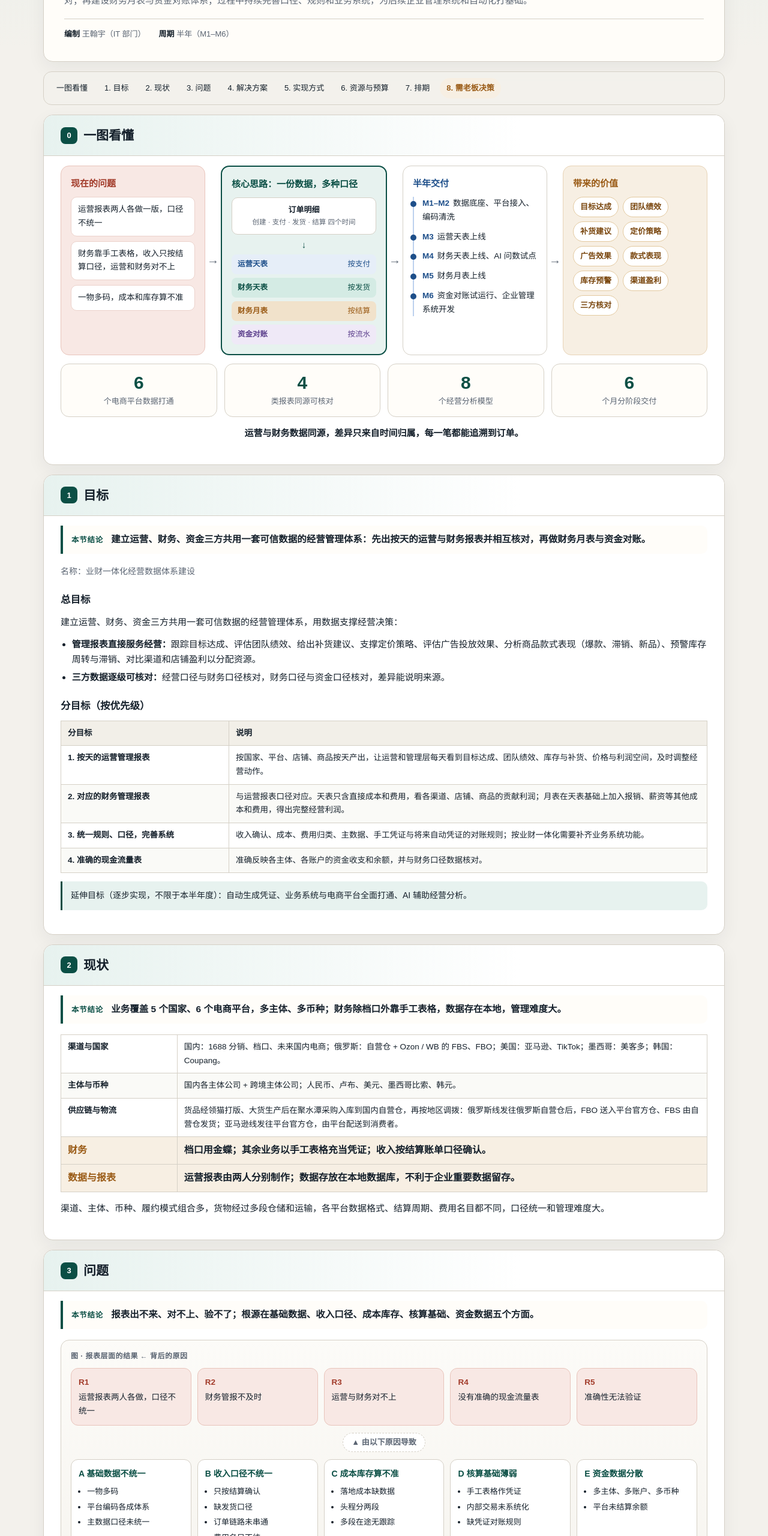
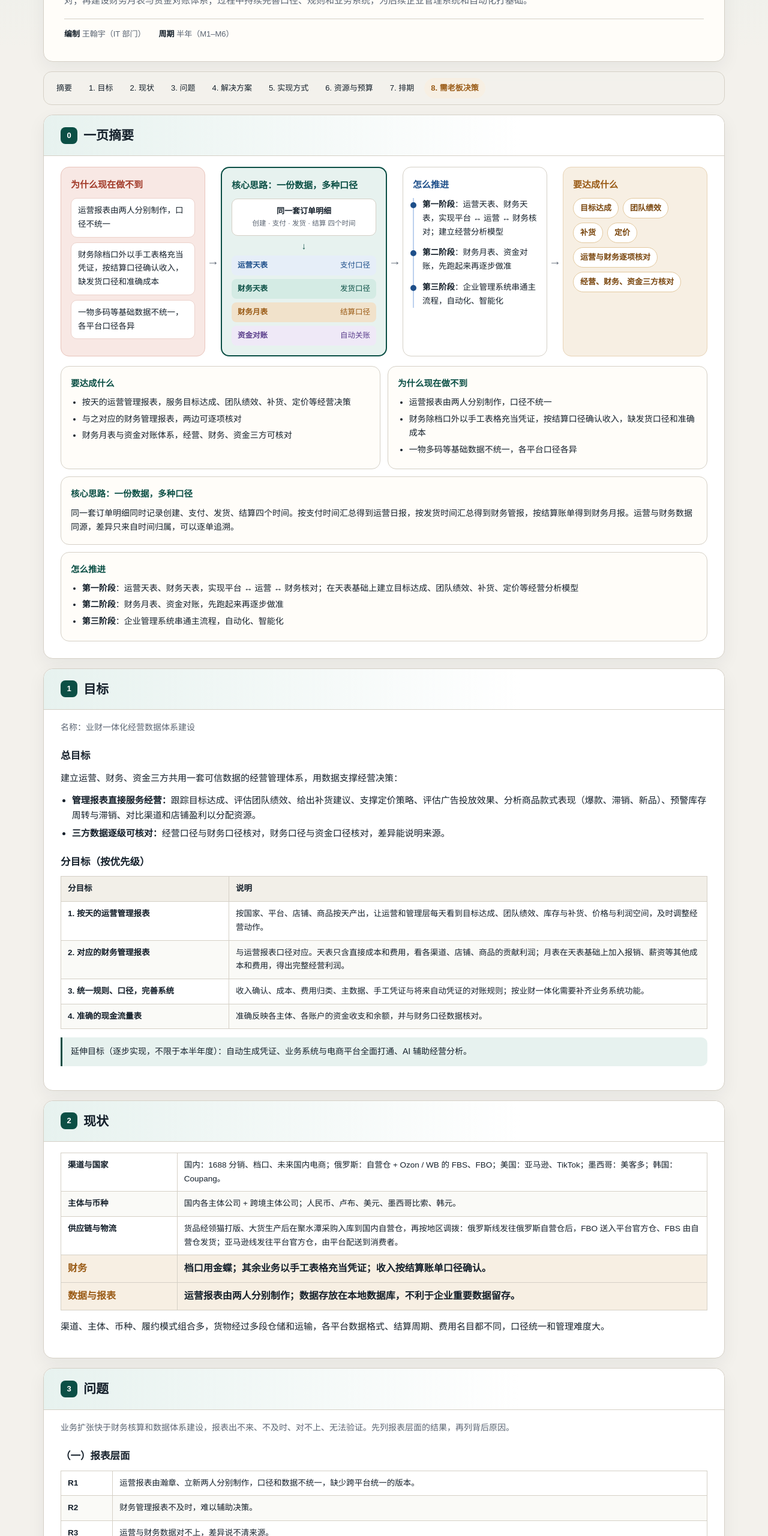
Before and after one commit to Harry-hanyu/it-h2-plan, a plain HTML site: page index.html in a window 1280 px wide. Shown: the part 220-2780 px from the top of the page at 60% size. Drawn offline with Linux system fonts and the light colour scheme.

Commit message:
Update report.

```diff
--- a/index.html
+++ b/index.html
@@ -55,35 +55,19 @@
     .bar.cash { background: #d6c8ee; color: #4a2f78; }
     .bar.cash2 { background: #efe9f7; color: #5b3f8c; border: 1px dashed #bba7dd; }
 
-    /* 章节标题栏与结论 */
+    /* 章节标题栏：让各节分隔更清楚 */
     section.block > h2 {
-      margin: -28px -28px 16px; padding: 16px 28px;
+      margin: -28px -28px 18px; padding: 16px 28px;
       background: linear-gradient(90deg, var(--soft), #fff 70%);
       border-bottom: 1px solid var(--line);
       border-radius: 16px 16px 0 0;
       font-size: 21px;
     }
     section.block > h2 .num { background: var(--accent); color: #fff; }
-    .conclusion {
-      border-left: 4px solid var(--accent);
-      background: var(--paper);
-      padding: 11px 14px;
-      border-radius: 0 10px 10px 0;
-      margin: 0 0 18px;
-      font-size: 15.5px; font-weight: 700; line-height: 1.6;
-    }
-    .conclusion::before { content: "本节结论　"; color: var(--accent); font-size: 12.5px; font-weight: 800; letter-spacing: .06em; }
+    section.block { margin-bottom: 22px; }
 
-    /* 折叠 */
-    details.fold { border: 1px dashed var(--line); border-radius: 12px; margin: 12px 0; background: #fcfbf8; }
-    details.fold > summary { cursor: pointer; padding: 10px 14px; font-weight: 700; font-size: 14px; color: var(--accent); list-style: none; }
-    details.fold > summary::-webkit-details-marker { display: none; }
-    details.fold > summary::before { content: "▸ "; }
-    details.fold[open] > summary::before { content: "▾ "; }
-    details.fold > .fold-body { padding: 0 14px 14px; }
-
-    /* 一图看懂 */
-    .ov { display: grid; grid-template-columns: 1fr 26px 1.15fr 26px 1fr 26px 1fr; align-items: stretch; }
+    /* 首页全局图 */
+    .ov { display: grid; grid-template-columns: 1fr 26px 1.15fr 26px 1fr 26px 1fr; align-items: stretch; margin-bottom: 16px; }
     .ov-col { border-radius: 14px; padding: 16px; border: 1px solid var(--line); background: #fff; }
     .ov-col h4 { margin: 0 0 10px; font-size: 15px; }
     .ov-col.pain { background: var(--red-soft); border-color: #e8c4bb; }
@@ -107,29 +91,11 @@
     .idea-out.o3 { background: #f1e2cb; color: var(--amber); }
     .idea-out.o4 { background: var(--violet-soft); color: var(--violet); }
     .tline { list-style: none; margin: 0; padding: 0 0 0 14px; border-left: 2px solid #bcd1ee; }
-    .tline li { position: relative; margin: 0 0 10px; font-size: 13.5px; }
+    .tline li { position: relative; margin: 0 0 12px; font-size: 13.5px; }
     .tline li:last-child { margin-bottom: 0; }
     .tline li::before { content: ""; position: absolute; left: -20px; top: 7px; width: 10px; height: 10px; border-radius: 50%; background: var(--blue); }
-    .tline li b { color: var(--blue); margin-right: 6px; }
     .vtags { display: flex; flex-wrap: wrap; gap: 7px; }
     .vtag { background: #fff; border: 1px solid #e3c99f; color: #7a470f; border-radius: 999px; padding: 5px 11px; font-size: 13px; font-weight: 700; }
-    .kpis { display: grid; grid-template-columns: repeat(4, 1fr); gap: 12px; margin-top: 14px; }
-    .kpi { border: 1px solid var(--line); border-radius: 14px; padding: 14px; background: var(--paper); text-align: center; }
-    .kpi .v { font-size: 30px; font-weight: 800; color: var(--accent); line-height: 1.1; }
-    .kpi .l { font-size: 13px; color: var(--muted); margin-top: 4px; }
-    .ov-idea-line { margin-top: 14px; text-align: center; font-size: 15px; font-weight: 700; color: var(--ink); }
-
-    /* 问题树 */
-    .tree-row { display: grid; grid-template-columns: repeat(5, 1fr); gap: 10px; }
-    .rchip { background: var(--red-soft); border: 1px solid #e8c4bb; border-radius: 12px; padding: 12px; font-size: 13.5px; }
-    .rchip b { display: block; color: var(--red); margin-bottom: 2px; }
-    .tree-mid { text-align: center; color: var(--muted); font-size: 13px; font-weight: 700; margin: 12px 0; }
-    .tree-mid span { display: inline-block; padding: 4px 14px; border: 1px dashed var(--line); border-radius: 999px; background: #fff; }
-    .cchip { background: #fff; border: 1px solid var(--line); border-radius: 12px; padding: 12px; font-size: 13px; }
-    .cchip b { display: block; color: var(--accent); margin-bottom: 6px; font-size: 14px; }
-    .cchip ul { margin: 0; padding-left: 1.1em; }
-    .model-names { display: flex; flex-wrap: wrap; gap: 8px; margin: 6px 0 4px; }
-    .model-names span { background: var(--soft); color: var(--accent); border-radius: 999px; padding: 5px 12px; font-size: 13px; font-weight: 700; }
     tr.em td { font-size: 16px; background: var(--amber-soft) !important; }
     tr.em td:first-child { color: var(--amber); font-weight: 800; }
     .model { display: grid; grid-template-columns: repeat(2, 1fr); gap: 12px; margin-top: 8px; }
@@ -272,7 +238,7 @@
     footer { text-align: center; color: var(--muted); font-size: 12px; margin-top: 18px; }
 
     @media (max-width: 860px) {
-      .summary, .grid-2, .grid-4, .phases, .fields, .model, .kpis, .tree-row { grid-template-columns: 1fr; }
+      .summary, .grid-2, .grid-4, .phases, .fields, .model { grid-template-columns: 1fr; }
       .ov { grid-template-columns: 1fr; }
       .ov-arrow { transform: rotate(90deg); height: 28px; }
       section.block > h2 { margin: -20px -16px 14px; padding: 14px 16px; }
@@ -302,7 +268,7 @@
   </header>
 
   <nav class="toc">
-    <a href="#s0">一图看懂</a>
+    <a href="#s0">摘要</a>
     <a href="#s1">1. 目标</a>
     <a href="#s2">2. 现状</a>
     <a href="#s3">3. 问题</a>
@@ -315,66 +281,83 @@
 
   <!-- 摘要 -->
   <section class="block" id="s0">
-    <h2><span class="num">0</span>一图看懂</h2>
+    <h2><span class="num">0</span>一页摘要</h2>
     <div class="ov">
       <div class="ov-col pain">
-        <h4>现在的问题</h4>
-        <div class="pain-item">运营报表两人各做一版，口径不统一</div>
-        <div class="pain-item">财务靠手工表格，收入只按结算口径，运营和财务对不上</div>
-        <div class="pain-item">一物多码，成本和库存算不准</div>
+        <h4>为什么现在做不到</h4>
+        <div class="pain-item">运营报表由两人分别制作，口径不统一</div>
+        <div class="pain-item">财务除档口外以手工表格充当凭证，按结算口径确认收入，缺发货口径和准确成本</div>
+        <div class="pain-item">一物多码等基础数据不统一，各平台口径各异</div>
       </div>
       <div class="ov-arrow">→</div>
       <div class="ov-col idea">
         <h4>核心思路：一份数据，多种口径</h4>
-        <div class="idea-src">订单明细<small>创建 · 支付 · 发货 · 结算 四个时间</small></div>
+        <div class="idea-src">同一套订单明细<small>创建 · 支付 · 发货 · 结算 四个时间</small></div>
         <div class="idea-down">↓</div>
         <div class="idea-outs">
-          <div class="idea-out o1">运营天表 <span>按支付</span></div>
-          <div class="idea-out o2">财务天表 <span>按发货</span></div>
-          <div class="idea-out o3">财务月表 <span>按结算</span></div>
-          <div class="idea-out o4">资金对账 <span>按流水</span></div>
+          <div class="idea-out o1">运营天表 <span>支付口径</span></div>
+          <div class="idea-out o2">财务天表 <span>发货口径</span></div>
+          <div class="idea-out o3">财务月表 <span>结算口径</span></div>
+          <div class="idea-out o4">资金对账 <span>自动关账</span></div>
         </div>
       </div>
       <div class="ov-arrow">→</div>
       <div class="ov-col time">
-        <h4>半年交付</h4>
+        <h4>怎么推进</h4>
         <ul class="tline">
-          <li><b>M1–M2</b>数据底座、平台接入、编码清洗</li>
-          <li><b>M3</b>运营天表上线</li>
-          <li><b>M4</b>财务天表上线、AI 问数试点</li>
-          <li><b>M5</b>财务月表上线</li>
-          <li><b>M6</b>资金对账试运行、企业管理系统开发</li>
+          <li><b>第一阶段</b>：运营天表、财务天表，实现平台 ↔ 运营 ↔ 财务核对；建立经营分析模型</li>
+          <li><b>第二阶段</b>：财务月表、资金对账，先跑起来再逐步做准</li>
+          <li><b>第三阶段</b>：企业管理系统串通主流程，自动化、智能化</li>
         </ul>
       </div>
       <div class="ov-arrow">→</div>
       <div class="ov-col value">
-        <h4>带来的价值</h4>
+        <h4>要达成什么</h4>
         <div class="vtags">
           <span class="vtag">目标达成</span>
           <span class="vtag">团队绩效</span>
-          <span class="vtag">补货建议</span>
-          <span class="vtag">定价策略</span>
-          <span class="vtag">广告效果</span>
-          <span class="vtag">款式表现</span>
-          <span class="vtag">库存预警</span>
-          <span class="vtag">渠道盈利</span>
-          <span class="vtag">三方核对</span>
+          <span class="vtag">补货</span>
+          <span class="vtag">定价</span>
+          <span class="vtag">运营与财务逐项核对</span>
+          <span class="vtag">经营、财务、资金三方核对</span>
         </div>
       </div>
     </div>
-    <div class="kpis">
-      <div class="kpi"><div class="v">6</div><div class="l">个电商平台数据打通</div></div>
-      <div class="kpi"><div class="v">4</div><div class="l">类报表同源可核对</div></div>
-      <div class="kpi"><div class="v">8</div><div class="l">个经营分析模型</div></div>
-      <div class="kpi"><div class="v">6</div><div class="l">个月分阶段交付</div></div>
+    <div class="summary">
+      <div class="sbox">
+        <h4>要达成什么</h4>
+        <ul>
+          <li>按天的运营管理报表，服务目标达成、团队绩效、补货、定价等经营决策</li>
+          <li>与之对应的财务管理报表，两边可逐项核对</li>
+          <li>财务月表与资金对账体系，经营、财务、资金三方可核对</li>
+        </ul>
       </div>
-    <p class="ov-idea-line">运营与财务数据同源，差异只来自时间归属，每一笔都能追溯到订单。</p>
+      <div class="sbox">
+        <h4>为什么现在做不到</h4>
+        <ul>
+          <li>运营报表由两人分别制作，口径不统一</li>
+          <li>财务除档口外以手工表格充当凭证，按结算口径确认收入，缺发货口径和准确成本</li>
+          <li>一物多码等基础数据不统一，各平台口径各异</li>
+        </ul>
+      </div>
+      <div class="sbox wide">
+        <h4>核心思路：一份数据，多种口径</h4>
+        <p style="margin:0">同一套订单明细同时记录创建、支付、发货、结算四个时间。按支付时间汇总得到运营日报，按发货时间汇总得到财务管报，按结算账单得到财务月报。运营与财务数据同源，差异只来自时间归属，可以逐单追溯。</p>
+      </div>
+      <div class="sbox wide">
+        <h4>怎么推进</h4>
+        <ul>
+          <li><b>第一阶段</b>：运营天表、财务天表，实现平台 ↔ 运营 ↔ 财务核对；在天表基础上建立目标达成、团队绩效、补货、定价等经营分析模型</li>
+          <li><b>第二阶段</b>：财务月表、资金对账，先跑起来再逐步做准</li>
+          <li><b>第三阶段</b>：企业管理系统串通主流程，自动化、智能化</li>
+        </ul>
+      </div>
+    </div>
   </section>
 
   <!-- 1 目标 -->
   <section class="block" id="s1">
     <h2><span class="num">1</span>目标</h2>
-    <p class="conclusion">建立运营、财务、资金三方共用一套可信数据的经营管理体系：先出按天的运营与财务报表并相互核对，再做财务月表与资金对账。</p>
     <p class="desc">名称：业财一体化经营数据体系建设</p>
 
     <h3>总目标</h3>
@@ -400,7 +383,6 @@
   <!-- 2 现状 -->
   <section class="block" id="s2">
     <h2><span class="num">2</span>现状</h2>
-    <p class="conclusion">业务覆盖 5 个国家、6 个电商平台，多主体、多币种；财务除档口外靠手工表格，数据存在本地，管理难度大。</p>
     <table>
       <tbody>
         <tr><td style="width:18%"><b>渠道与国家</b></td><td>国内：1688 分销、档口、未来国内电商；俄罗斯：自营仓 + Ozon / WB 的 FBS、FBO；美国：亚马逊、TikTok；墨西哥：美客多；韩国：Coupang。</td></tr>
@@ -416,30 +398,9 @@
   <!-- 3 问题 -->
   <section class="block" id="s3">
     <h2><span class="num">3</span>问题</h2>
-    <p class="conclusion">报表出不来、对不上、验不了；根源在基础数据、收入口径、成本库存、核算基础、资金数据五个方面。</p>
+    <p class="desc">业务扩张快于财务核算和数据体系建设，报表出不来、不及时、对不上、无法验证。先列报表层面的结果，再列背后原因。</p>
 
-    <div class="diagram">
-      <p class="cap">图 · 报表层面的结果 ← 背后的原因</p>
-      <div class="tree-row">
-        <div class="rchip"><b>R1</b>运营报表两人各做，口径不统一</div>
-        <div class="rchip"><b>R2</b>财务管报不及时</div>
-        <div class="rchip"><b>R3</b>运营与财务对不上</div>
-        <div class="rchip"><b>R4</b>没有准确的现金流量表</div>
-        <div class="rchip"><b>R5</b>准确性无法验证</div>
-      </div>
-      <div class="tree-mid"><span>▲ 由以下原因导致</span></div>
-      <div class="tree-row">
-        <div class="cchip"><b>A 基础数据不统一</b><ul><li>一物多码</li><li>平台编码各成体系</li><li>主数据口径未统一</li></ul></div>
-        <div class="cchip"><b>B 收入口径不统一</b><ul><li>只按结算确认</li><li>缺发货口径</li><li>订单链路未串通</li><li>费用名目不统一</li></ul></div>
-        <div class="cchip"><b>C 成本库存算不准</b><ul><li>落地成本缺数据</li><li>头程分两段</li><li>多段在途无跟踪</li></ul></div>
-        <div class="cchip"><b>D 核算基础薄弱</b><ul><li>手工表格作凭证</li><li>内部交易未系统化</li><li>缺凭证对账规则</li></ul></div>
-        <div class="cchip"><b>E 资金数据分散</b><ul><li>多主体、多账户、多币种</li><li>平台未结算余额</li></ul></div>
-      </div>
-    </div>
-
-    <details class="fold">
-      <summary>问题详细说明（展开查看）</summary>
-      <div class="fold-body">
+    <h3>（一）报表层面</h3>
     <table>
       <tbody>
         <tr><td style="width:8%"><b>R1</b></td><td>运营报表由瀚章、立新两人分别制作，口径和数据不统一，缺少跨平台统一的版本。</td></tr>
@@ -447,30 +408,38 @@
         <tr><td><b>R3</b></td><td>运营与财务数据对不上，差异说不清来源。</td></tr>
         <tr><td><b>R4</b></td><td>没有准确的现金流量表。</td></tr>
         <tr><td><b>R5</b></td><td>报表准确性和计算逻辑无法验证。</td></tr>
-            <tr><td><b>A1</b></td><td>聚水潭一物多码，用编码区分渠道，销售、成本、库存难以对应。</td></tr>
-            <tr><td><b>A2</b></td><td>各平台编码自成体系，需要映射到公司统一编码。</td></tr>
-            <tr><td><b>A3</b></td><td>店铺、主体、国家、币种、团队等主数据口径未统一。</td></tr>
-            <tr><td><b>B1</b></td><td>按结算账单确认收入，各平台结算周期不同，收入滞后、月度错位。</td></tr>
-            <tr><td><b>B2</b></td><td>缺少按发货时间确认的收入数据，无法与运营报表对照。</td></tr>
-            <tr><td><b>B3</b></td><td>改按发货口径后，发货与结算之间存在时间差和金额差，对账难度增加。</td></tr>
-            <tr><td><b>B4</b></td><td>订单从下单到回款各环节没有串成一条线，中间状态无法追踪。</td></tr>
-            <tr><td><b>B5</b></td><td>各平台费用名目不统一，无法按统一科目比较利润。</td></tr>
-            <tr><td><b>C1</b></td><td>跨境落地成本缺数据：头程、关税、进口税、海外仓费用未分摊到货品；俄罗斯链路运费分两段。</td></tr>
-            <tr><td><b>C2</b></td><td>库存分布在国内仓、在途、自营仓、平台仓，多段调拨的在途数量缺少统一跟踪和核对。</td></tr>
-            <tr><td><b>D1</b></td><td>除档口外未用金蝶，手工表格作凭证，难追溯、难复核、易出错。</td></tr>
-            <tr><td><b>D2</b></td><td>多主体之间的内部交易未系统化处理，分主体与合并口径难出。</td></tr>
-            <tr><td><b>D3</b></td><td>将来自动生成凭证后与当前手工凭证会有较大差异，目前没有对账规则。</td></tr>
-            <tr><td><b>E1</b></td><td>资金分布在多主体、多账户、多币种以及各平台未结算余额中，实际资金全貌难汇总。</td></tr>
       </tbody>
     </table>
+
+    <h3>（二）背后原因</h3>
+    <div class="grid-2">
+      <div class="card">
+        <h4>A. 基础数据不统一</h4>
+        <p>A1 聚水潭一物多码，用编码区分渠道，销售、成本、库存难以对应<br>A2 各平台编码自成体系<br>A3 店铺、主体、国家、币种、团队等主数据口径未统一</p>
       </div>
-    </details>
+      <div class="card">
+        <h4>B. 收入口径不统一</h4>
+        <p>B1 按结算账单确认收入，结算周期不同，收入滞后、月度错位<br>B2 缺少按发货时间确认的收入数据<br>B3 改按发货口径后，与结算账单的对账难度增加<br>B4 订单从下单到回款各环节未串成一条线<br>B5 各平台费用名目不统一</p>
+      </div>
+      <div class="card">
+        <h4>C. 成本和库存算不准</h4>
+        <p>C1 跨境落地成本缺数据，头程、关税等未分摊到货品，俄罗斯链路运费分两段<br>C2 库存分布多处，多段调拨在途缺少统一跟踪和核对</p>
+      </div>
+      <div class="card">
+        <h4>D. 财务核算基础薄弱</h4>
+        <p>D1 除档口外以手工表格作凭证，难追溯、难复核<br>D2 多主体内部交易未系统化处理<br>D3 将来自动凭证与当前手工凭证之间缺少对账规则</p>
+      </div>
+      <div class="card" style="grid-column:1/-1">
+        <h4>E. 资金数据分散</h4>
+        <p>E1 资金分布在多主体、多账户、多币种以及各平台未结算余额中，实际资金全貌难汇总</p>
+      </div>
+    </div>
   </section>
 
   <!-- 4 解决方案 -->
   <section class="block" id="s4">
     <h2><span class="num">4</span>解决方案</h2>
-    <p class="conclusion">11 个方案分三层推进：打基础 → 统一口径与规则 → 报表产出与核对；核心是一份数据、多种口径。</p>
+    <p class="desc">先打基础，再统一口径与规则，最后产出报表并建立核对体系。</p>
 
     <h3>4.1 整体思路</h3>
     <div class="diagram">
@@ -568,9 +537,7 @@
       </div>
       <div class="note amber">财务天表按发货口径、财务月表按结算口径为初步设想方向，具体口径与财务决策确认后执行。</div>
 
-      <details class="fold">
-      <summary>综合宽表字段（展开查看）</summary>
-      <div class="fold-body">
+      <h4>综合宽表字段</h4>
       <p style="font-size:13.5px;color:var(--muted)">销售额来自销售订单明细，结算口径销售额来自财务账单数据源。粒度：一个订单的一个 SKU 一行。</p>
       <div class="fields">
         <div class="fbox time"><b>四个日期</b>创建日期<br>支付日期<br>发货日期<br>结算日期</div>
@@ -578,8 +545,6 @@
         <div class="fbox"><b>业务字段</b>订单号、销售数量、售价、用户实际付款金额、商家实收金额、平台实收金额</div>
         <div class="fbox"><b>下游关联</b>成本表：标准成本单价、实际成本单价<br>退款表：两种口径的退款金额与数量</div>
       </div>
-      </div>
-      </details>
       <div class="note">核对原理：全部数据按<b>创建日期</b>归属统计时，各口径可以核对上，创建日期是统一的核对基准。</div>
 
       <h4>示例：同一笔订单落在哪一天</h4>
@@ -666,13 +631,6 @@
     <div class="sol">
       <div class="sh"><h4>方案九：经营分析模型</h4><span class="fix">让报表直接服务经营决策 · 支撑总目标</span></div>
       <p>在销售额天表、成本表、退款表、费用表、流量表、库存表和钉钉在线表格维护的目标表、负责人关系表之上建立分析模型。运营视角一律使用标准成本；同一模型提供给老板、高管的版本使用实际成本。模型中的天数、比例等阈值由运营确定，可随时调整。</p>
-      <div class="model-names">
-        <span>目标达成</span><span>团队绩效</span><span>补货建议</span><span>定价策略</span>
-        <span>广告投放效果</span><span>商品款式表现</span><span>库存周转与滞销预警</span><span>渠道和店铺盈利对比</span>
-      </div>
-      <details class="fold">
-      <summary>八个模型的数据来源与计算方法（展开查看）</summary>
-      <div class="fold-body">
       <div class="model">
 
         <div class="mcard">
@@ -773,8 +731,6 @@
 
       </div>
     </div>
-      </details>
-    </div>
 
     <div class="sol">
       <div class="sh"><h4>方案十：财务天表与月表</h4><span class="fix">解决 R2、D1 · 支撑目标 2</span></div>
@@ -798,7 +754,6 @@
   <!-- 5 实现方式 -->
   <section class="block" id="s5">
     <h2><span class="num">5</span>实现方式</h2>
-    <p class="conclusion">数据统一进私有云数据仓库，通过 BI 看板、飞书推送和 AI 问数交付给老板和管理层；实际成本按权限隔离。</p>
 
     <div class="diagram">
       <p class="cap">图 2 · 目标技术架构</p>
@@ -849,7 +804,6 @@
   <!-- 6 资源与预算 -->
   <section class="block" id="s6">
     <h2><span class="num">6</span>资源与预算</h2>
-    <p class="conclusion">半年不含人力约 3–4 万；人员前期 1+1，M4 起建议 1+2，含人力合计约 13.8–20.5 万。</p>
 
     <h3>人员配置</h3>
     <table>
@@ -889,7 +843,7 @@
   <!-- 7 排期 -->
   <section class="block" id="s7">
     <h2><span class="num">7</span>排期</h2>
-    <p class="conclusion">M3 运营天表上线，M4 财务天表上线，M5 财务月表上线，M6 资金对账试运行；财务规则梳理从 M1 同步启动。</p>
+    <p class="desc">M1 完成数据底座和亚马逊、WB、Ozon 数据接入，财务规则梳理同步启动；M2 接入其余平台；M3 运营天表上线，M4 财务天表上线并试点 AI 问数，M5 财务月表上线，M6 资金对账试运行并开展企业管理系统开发与完善。</p>
 
     <h3>甘特图</h3>
     <div class="diagram">
@@ -931,9 +885,7 @@
       <p style="font-size:12px;color:var(--muted);margin:10px 0 0">◆ 为上线节点。深色为接入、落地、核对上线阶段，浅色为调研、梳理、开发、规则确认阶段。</p>
     </div>
 
-    <details class="fold">
-    <summary>分月工作与里程碑（展开查看）</summary>
-    <div class="fold-body">
+    <h3>分月工作与里程碑</h3>
     <table>
       <thead><tr><th style="width:9%">月份</th><th>主要工作</th><th style="width:24%">里程碑</th></tr></thead>
       <tbody>
@@ -969,8 +921,6 @@
         </tr>
       </tbody>
     </table>
-    </div>
-    </details>
     <div class="note">
       <b>天表验收标准（建议，与运营、财务商定）：</b>运营天表与平台后台销售额差异在 1% 以内；财务天表与运营天表的差异可逐项解释；连续 4 周达标。达标后进入第三阶段。
     </div>
@@ -979,7 +929,6 @@
   <!-- 8 待决策 -->
   <section class="block" id="s8">
     <h2><span class="num">8</span>需老板决策</h2>
-    <p class="conclusion">需要老板确定：数据从哪个时间节点开始起算。</p>
     <ol class="decide">
       <li>
         <b>数据从什么时间节点开始起算</b>
```
Lines whose indentation alone changed are shown as unchanged.
